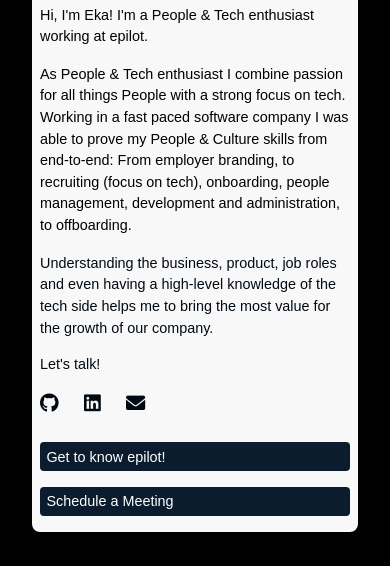
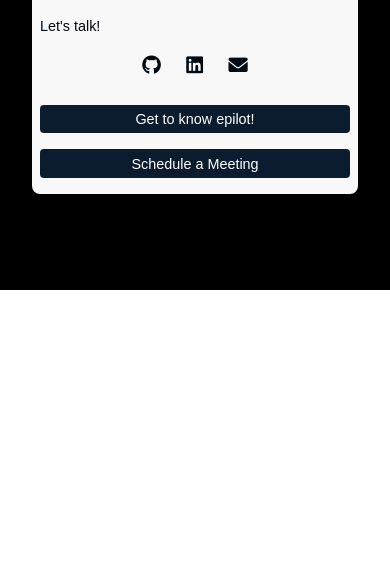
Before and after one commit to eterima/my-portfolio, a Svelte app: page / in a window 390 px wide. Shown: the part 723-1289 px from the top of the page. After the commit the page ends 1013 px from the top, so only its background shows below. Built offline with nearby package versions, Linux system fonts and the light colour scheme.

Commit message:
Min viewport

```diff
--- a/index.html
+++ b/index.html
@@ -19,7 +19,8 @@
         display: flex;
         align-items: center;
         justify-content: center;
-        height: 200vh;
+        min-height: 120vh; /* Minimum height of 100% of the viewport */
+
      }
 
     </style>
--- a/src/App.svelte
+++ b/src/App.svelte
@@ -88,7 +88,7 @@
      border: none;
      border-radius: 4px;
      cursor: pointer;
-     text-align:left;
+     text-align:center;
      transition: background-color 0.3s, transform 0.3s, box-shadow 0.3s;
 
   }
@@ -140,7 +140,8 @@
    }
 
    .contact-links {
-      justify-content: left;
+      justify-content: center;
+      text-align: center;
    }
 
    .buttons {
```
